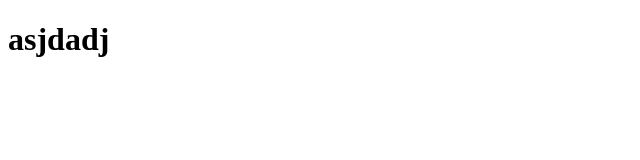
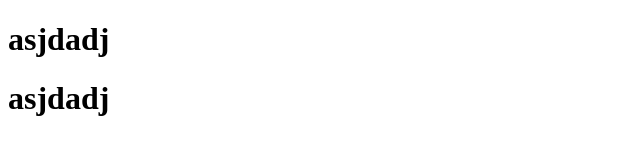
Before and after one commit to Radity44/coba, a plain HTML site: page index.html in a window 1280 px wide. Shown: the whole page, without its empty margins (0-640 px from the left). Drawn offline with Linux system fonts and the light colour scheme.

Commit message:
Update index.html

```diff
--- a/index.html
+++ b/index.html
@@ -7,5 +7,6 @@
 </head>
 <body>
     <h1>asjdadj</h1>
+    <h1>asjdadj</h1>
 </body>
 </html>
```
